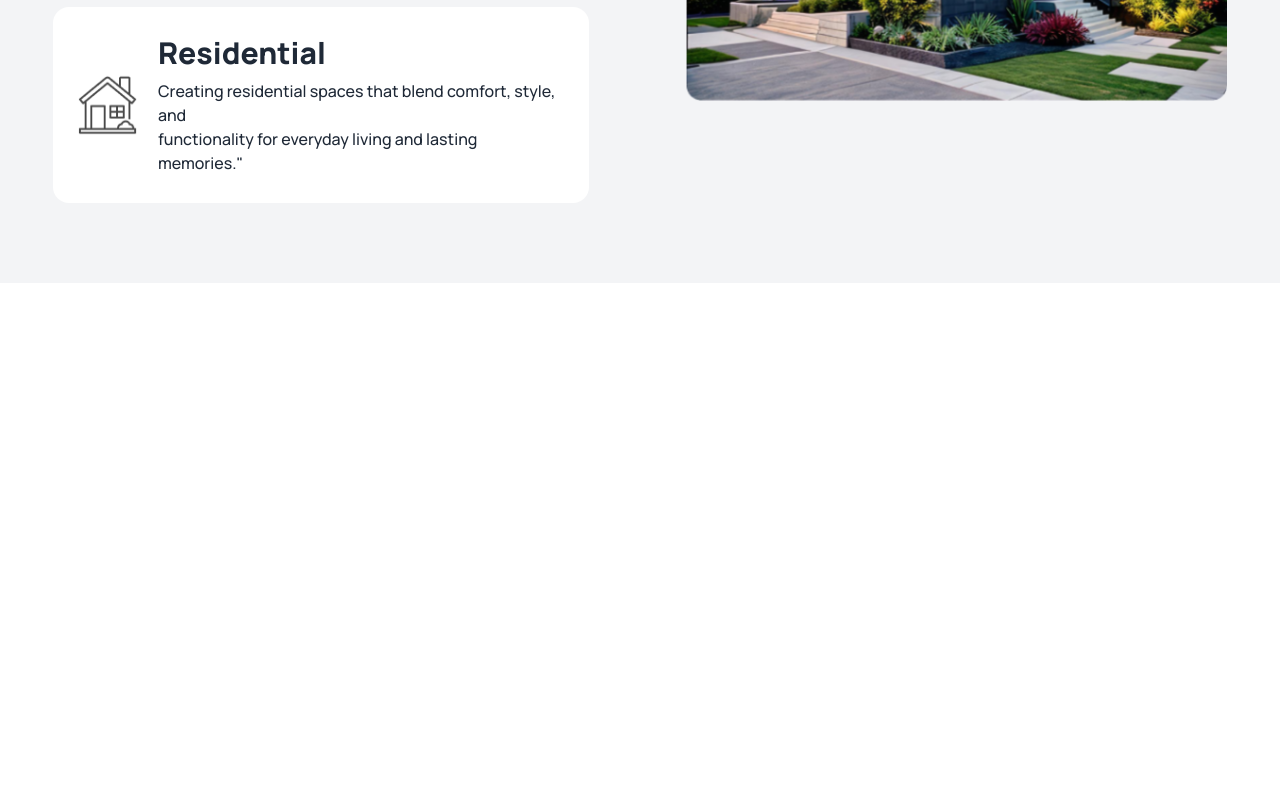
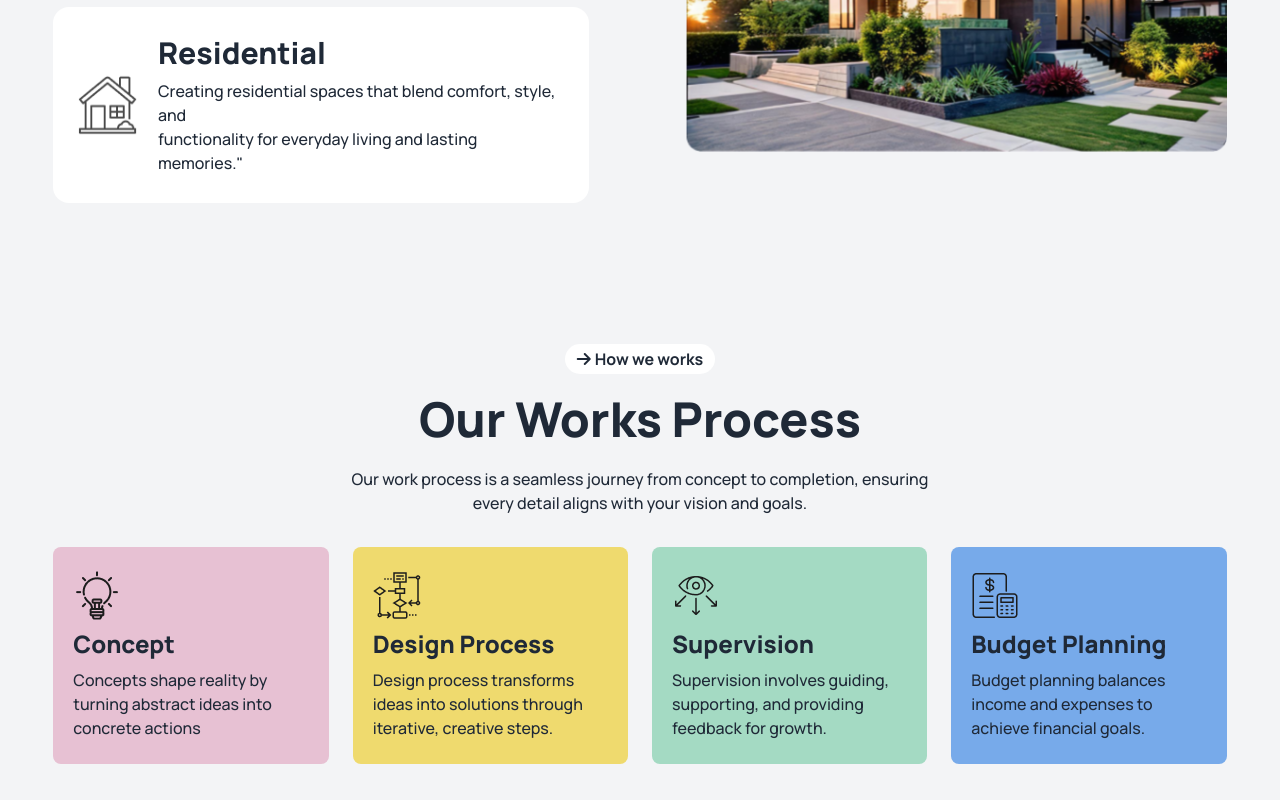
Before and after one commit to IftekarRahmanRuhit/Rinterio, a plain HTML site: page index.html in a window 1280 px wide. Shown: the part 1367-2167 px from the top of the page. Before the commit the page ends 1650 px from the top, so only its background shows below. Drawn offline with nearby package versions, Linux system fonts and the light colour scheme.

Commit message:
added work process section

```diff
--- a/index.html
+++ b/index.html
@@ -26,7 +26,10 @@
                 'text-color': '#1C1C1C',
                 'icon-bg': '#E9E9E9',
                 'header-bg': '#FFFFFF',
-                'secondary-bg': '',
+                'card-01-bg': '#E7C1D3',
+                'card-02-bg': '#EFDA6E',
+                'card-03-bg': '#A4DAC3',
+                'card-04-bg': '#77AAEA',
 
 
               }
@@ -139,7 +142,7 @@
      <main>
       <!-- Design section start  -->
        <section class= " bg-gray-100 overflow-hidden">
-       <div class="w-11/12 mx-auto lg:flex justify-between mt-20 lg:mt-32 lg:gap-24 mb-20">
+       <div class="w-11/12 mx-auto lg:flex justify-between items-center mt-20 lg:mt-32 lg:gap-24 mb-20">
         <div>
           <div class="text-center lg:text-start relative">
             <div class=" hidden lg:flex absolute -top-20 -left-8 border- border-dashed border-2 border-gray-300 py-4">
@@ -169,10 +172,55 @@
         </div>
 
         <div class="mt-4 lg:mt-0 ">
-          <img class="mx-auto" src="./assets/Rectangle.png" alt="">
+          <img class="mx-auto " src="./assets/Rectangle.png" alt="">
         </div>
        </div>
        </section>
+
+       <!-- Work Process section  -->
+        <section class="overflow-hidden bg-gray-100">
+          <div class="w-11/12 mx-auto mt-12 lg:mt-16">
+            <div class="text-center">
+              <a class="bg-white px-3 py-1 rounded-full w-28 cursor-pointer font-bold"><i class="fa-solid fa-arrow-right mr-1"></i>How we works</a>
+              <h3 class="text-3xl lg:text-5xl font-extrabold mt-6 mb-6">Our Works Process</h3>
+              <p class="font-medium mb-8">Our work process is a seamless journey from concept to completion, ensuring <br>every detail aligns with your vision and goals.</p>
+            </div>
+
+            <div class="grid grid-cols-1 md:grid-cols-2 lg:grid-cols-4 gap-6  mb-9 mt-8">
+              <!-- card-1 -->
+              <div class="bg-card-01-bg py-6 px-5 rounded-lg">
+                <img src="./assets/concept.png" alt="">
+                <h3 class="mt-2 text-2xl font-extrabold">Concept</h3>
+                <p class="mt-2 font-medium">Concepts shape reality by turning abstract ideas into concrete actions</p>
+              </div>
+
+              <!-- card-02 -->
+              <div class="bg-card-02-bg py-6 px-5 rounded-lg">
+                <img src="./assets/flow-chart.png" alt="">
+                <h3 class="mt-2 text-2xl font-extrabold">Design Process</h3>
+                <p class="mt-2 font-medium">Design process transforms ideas into solutions through iterative, creative steps.</p>
+              </div>
+
+              <!-- card-03 -->
+              <div class="bg-card-03-bg py-6 px-5 rounded-lg">
+                <img src="./assets/vision.png" alt="">
+                <h3 class="mt-2 text-2xl font-extrabold">Supervision</h3>
+                <p class="mt-2 font-medium">Supervision involves guiding, supporting, and providing feedback for growth.</p>
+              </div>
+
+              <!-- card-04 -->
+              <div class="bg-card-04-bg py-6 px-5 rounded-lg">
+                <img src="./assets/budget-planning.png" alt="">
+                <h3 class="mt-2 text-2xl font-extrabold">Budget Planning</h3>
+                <p class="mt-2 font-medium">Budget planning balances income and expenses to achieve financial goals.</p>
+              </div>
+            </div>
+
+          </div>
+
+
+        </section>
+
 
 
      </main>
```
